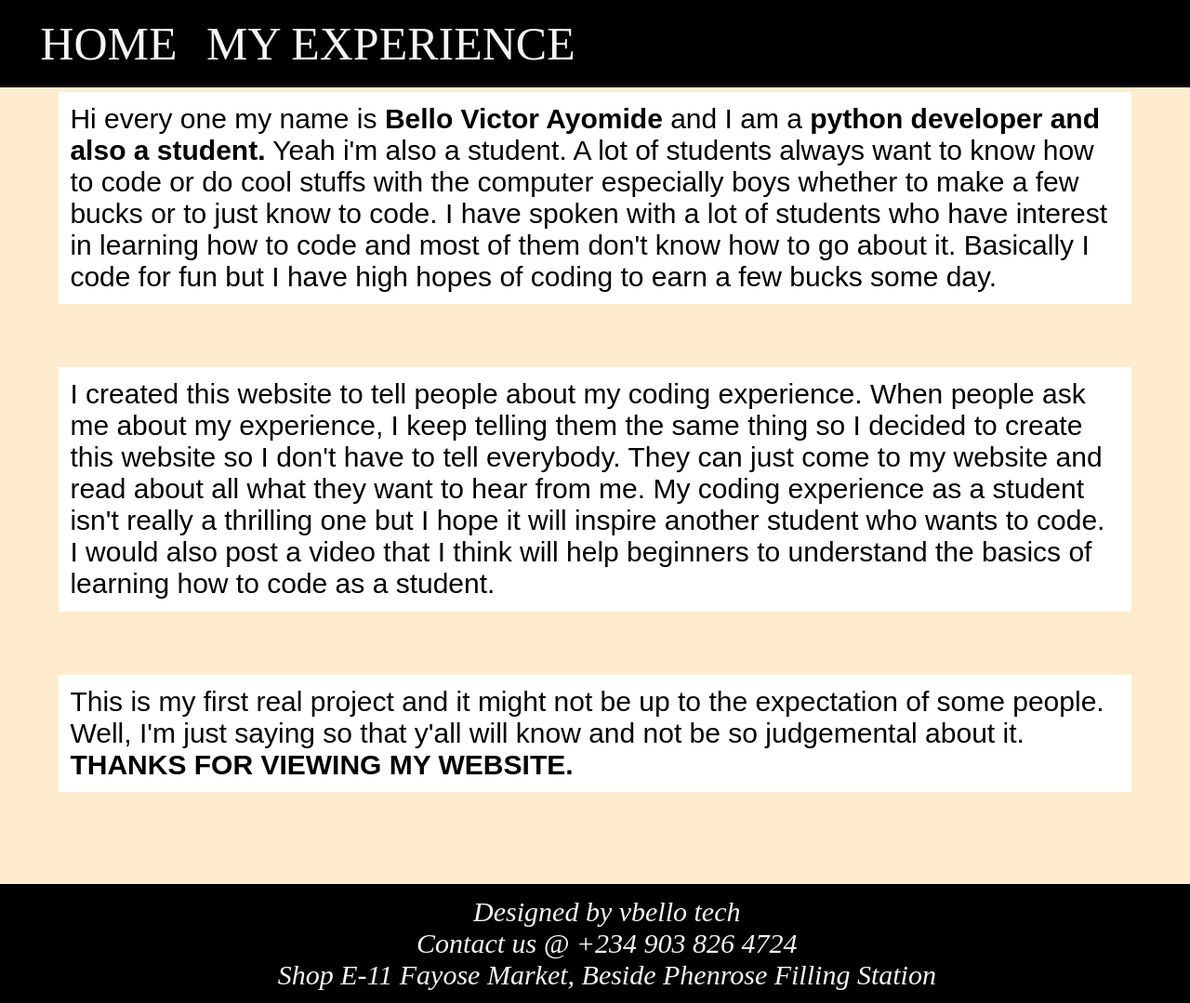
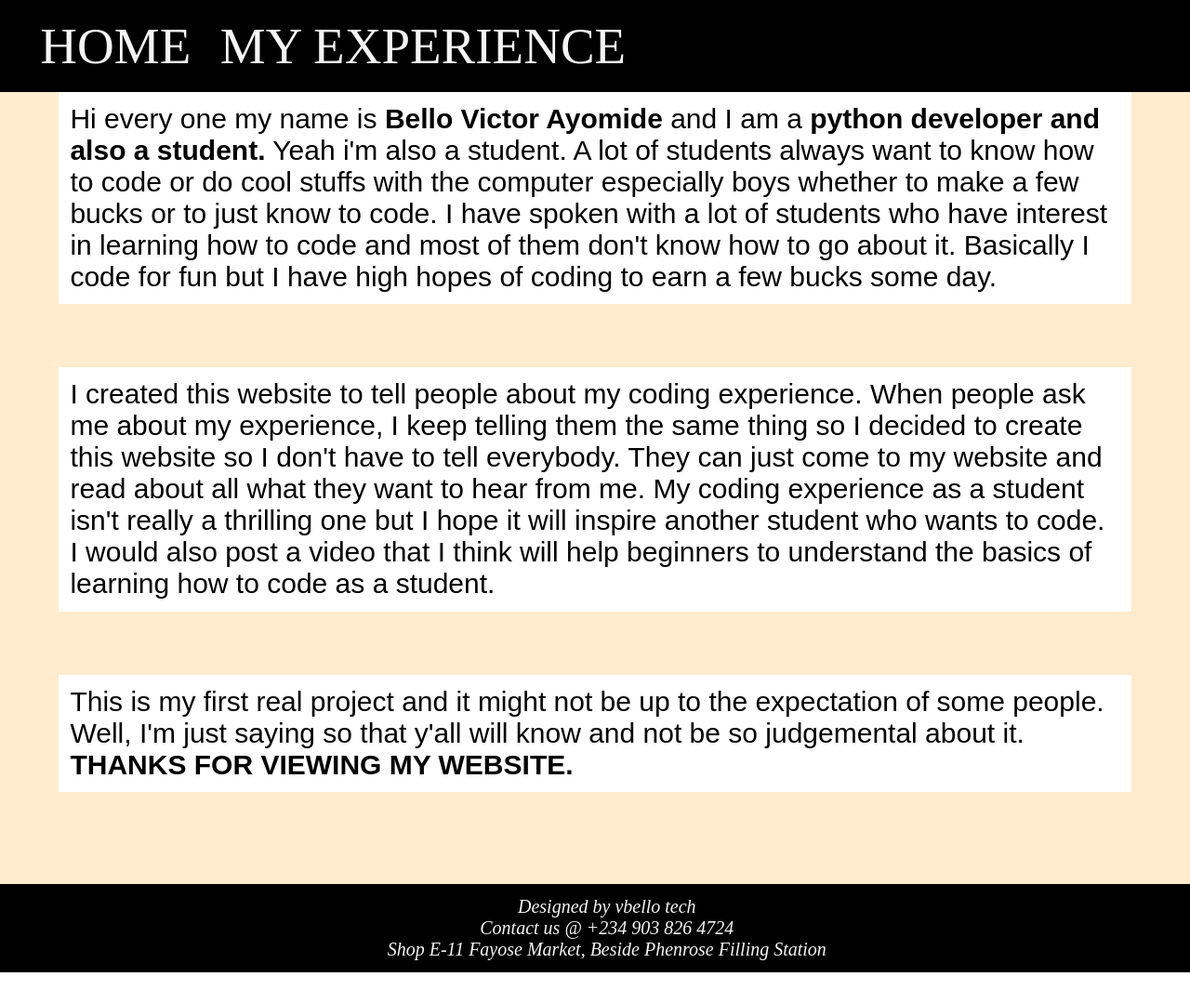
Before and after one commit to vbello-tech/WEBSITE-REPO, a Django app: page / in a window 1280 px wide. Shown: the whole page at 93% size. After the commit the page ends 1046 px from the top, so only its background shows below. Run offline with Django 3.2, Linux system fonts and the light colour scheme.

Commit message:
modified static

```diff
--- a/ayoapp/static/styling/style.css
+++ b/ayoapp/static/styling/style.css
@@ -12,7 +12,7 @@ footer {
     padding: 1%;
     float: center;
     margin: auto;
-    font-size: 30px;
+    font-size: 20px;
 }
 article{
     padding: 1%;
@@ -37,7 +37,7 @@ nav {
 nav ul li a {
     color: whitesmoke;
     text-decoration: none;
-    font-size: 50px;
+    font-size: 55px;
     text-align: center;
     padding: 1pt;
 }
```
